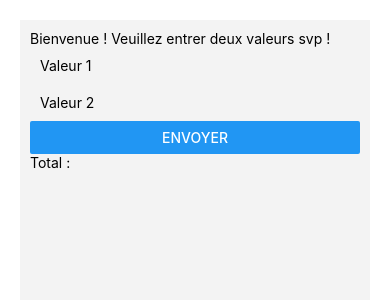
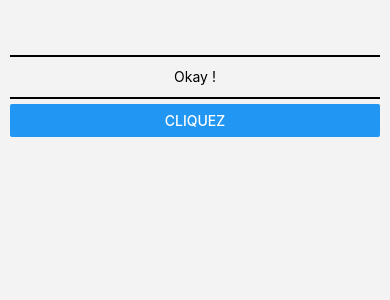
Before and after one commit to EZENGOLD/myGuessMe, a React Native app: screen / in a window 390 px wide. Shown: the top 300 px of the page. Built offline with nearby package versions, Linux system fonts and the light colour scheme.

Commit message:
Modal version correcte

```diff
--- a/App.js
+++ b/App.js
@@ -1,33 +1,47 @@
-import React from 'react';
-import { StyleSheet, Text, View, TextInput, Button } from 'react-native';
+import React, {useState} from 'react';
+import { StyleSheet, Text, View, Button} from 'react-native';
 import LoginComp from './components/loginComp';
 
 export default function App() {
 
-  let valeurTotal = "";
+    const [afficher, changeAfficher] = useState(false);
 
-  const takeValues = (valeur1) => {
-    valeurTotal = valeur1;
+    function setAfficher() {
+        changeAfficher(true);
+    };
+
+    function setHide() {
+        changeAfficher(false);
     };
 
     return (
-    <View style={styles.principal}>
-      <Text>Bienvenue ! Veuillez entrer deux valeurs svp ! </Text>
-      <LoginComp onTakeValues={takeValues}/>
-      <Text>Total : {valeurTotal}</Text>
+        <View style={styles.container}>
+            <Text style={styles.text}>Okay !</Text>
+            <Button title="CLIQUEZ" onPress={setAfficher}/>
+            <LoginComp visible={afficher}/>
         </View>
     );
 }
 
 const styles = StyleSheet.create({
-  principal : {
+    container: {
         flexDirection: 'column',
         justifyContent: 'flex-start',
         alignItems: 'stretch',
         position: 'relative',
-    height: '94%',
+        paddingTop: 50,
+        padding: 10,
+        height: '100%',
         backgroundColor: '#f3f3f3',
-    margin: 20,
-    padding: 10,
-  }
+    },
+
+    text: {
+        marginVertical: 5,
+        borderTopColor: 'black',
+        borderTopWidth: 2,
+        borderBottomColor: 'black',
+        borderBottomWidth: 2,
+        lineHeight: 40,
+        textAlign: 'center',
+    },
 });
--- a/components/loginComp.js
+++ b/components/loginComp.js
@@ -1,38 +1,93 @@
-import React, {useState} from "react";
-import {StyleSheet, TextInput, Button, View} from "react-native";
+import React, {useState} from 'react';
+import { StyleSheet, Text, View, Button, TouchableOpacity} from 'react-native';
+import Modal from 'react-native-modal';
 
-const LoginComp = (props) => {
-
-    const [val1, change1] = useState("");
-    const [val2, change2] = useState("");
-
-    const lireVal1 = (v1) => {
-        change1(v1);
-    };
-
-    const lireVal2 = (v2) => {
-        change2(v2);
-    };
-
+const  LoginComp = (props) => {
     return (
-        <View>
-            <TextInput
-                placeholder="Valeur 1"
-                style={{padding: 10}}
-                value={val1}
-                onChangeText={lireVal1}
-            />
-            <TextInput
-                placeholder="Valeur 2"
-                style={{padding: 10}}
-                value={val2}
-                onChangeText={lireVal2}
-            />
-            <Button title="Envoyer" onPress={props.onTakeValues.bind(this, val1, val2)}/>
+        <View style={styles.loginComp}>
+            <Modal isVisible={props.visible}>
+                <View style={styles.modalContainer}>
+                    <Text style={styles.textTitre}>Titre du modal</Text>
+                    <Text style={styles.textSousTitre}>Sous-titre du modal</Text>
+                    <Text style={styles.textContenu}>J’ai l’honneur de venir très respectueusement solliciter auprès de votre haute bienveillance, la faveur de...</Text>
+                    <View style={styles.boutonContainer}>
+                        <TouchableOpacity>
+                            <Text style={styles.cancelBouton}>Annuler</Text>
+                        </TouchableOpacity>
+                        <TouchableOpacity>
+                            <Text style={styles.okayBouton}>Okay</Text>
+                        </TouchableOpacity>
+                    </View>
+                </View>
+            </Modal>
         </View>
     );
 };
 
-const styles = StyleSheet.create({});
+const styles = StyleSheet.create({
+    modalContainer: {
+        borderRadius: 10,
+        backgroundColor: 'white',
+        padding: 20,
+    },
+
+    loginComp: {
+        flexDirection: 'column',
+        justifyContent: 'center',
+        position: 'relative',
+        height: '60%',
+    },
+
+    textTitre: {
+        fontSize: 20,
+        fontWeight: 'normal',
+        textAlign: 'center',
+        lineHeight: 30,
+        borderBottomWidth: 1,
+        borderBottomColor: 'black',
+    },
+
+    textSousTitre: {
+        fontSize: 15,
+        fontWeight: 'bold',
+        textAlign: 'center',
+        lineHeight: 30,
+    },
+
+    textContenu: {
+        textAlign: 'justify',
+        lineHeight: 30,
+        marginTop: 10,
+        marginBottom: 20,
+    },
+
+    boutonContainer: {
+        borderTopColor: 'black',
+        borderTopWidth: 1,
+        flexDirection: 'row',
+        justifyContent: 'space-around',
+        alignItems: 'center',
+        padding: 10,
+    },
+
+    cancelBouton: {
+        color: 'red',
+        backgroundColor: '#eeeeee',
+        lineHeight: 35,
+        width: 100,
+        textAlign: 'center',
+        borderRadius: 8,
+        fontWeight: 'bold',
+    },
+
+    okayBouton: {
+        backgroundColor: '#eeeeee',
+        lineHeight: 35,
+        width: 100,
+        textAlign: 'center',
+        borderRadius: 8,
+        fontWeight: 'bold',
+    }
+});
 
 export default LoginComp;
--- a/package.json
+++ b/package.json
@@ -12,6 +12,7 @@
     "react": "16.8.3",
     "react-dom": "16.8.3",
     "react-native": "https://github.com/expo/react-native/archive/sdk-35.0.0.tar.gz",
+    "react-native-modal": "^11.5.3",
     "react-native-web": "^0.11.7"
   },
   "devDependencies": {
```
Also changed, not shown: 1 other file (tests, documents, lock files or other folders). Lines whose indentation alone changed are shown as unchanged.
